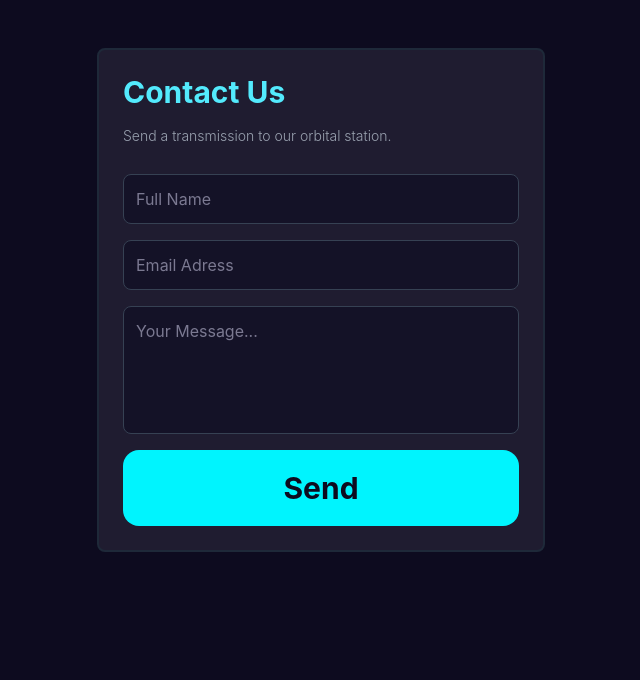
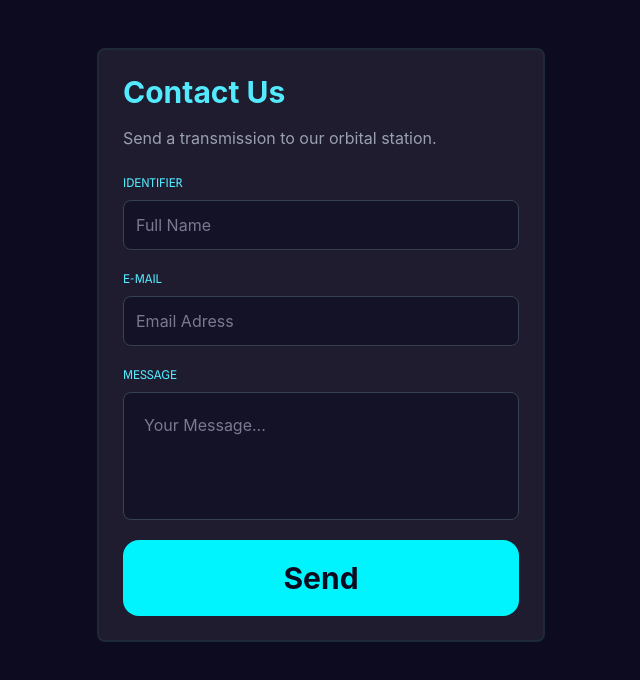
Before and after one commit to Cinephile-Team5/cinephile-e5, a React (Vite) app: page /contact in a window 1280 px wide. Shown: the top 680 px of the page, without its empty margins (319-959 px from the left). Built offline with nearby package versions, Linux system fonts and the light colour scheme.

Commit message:
add: finished contact form with styles

```diff
--- a/src/index.css
+++ b/src/index.css
@@ -12,7 +12,7 @@
   --color-white: #E2E0FC;
   --color-fuchsia: #DF00C8;
   --color-soft-pink: #e9e6ff;
-  --color-gray-contact: #1f1c30
+  --color-gray-contact: #1f1c30;
 
 }
 
--- a/src/pages/Contact.jsx
+++ b/src/pages/Contact.jsx
@@ -7,13 +7,17 @@ function Contact() {
 
             <div>
             <h1 className="text-3xl font-bold text-cyan-300">Contact Us</h1>
-            <p className="text-gray-400 font-light text-sm mt-4">Send a transmission to our orbital station.</p>
+            <p className="text-gray-400 text-[16px] mt-4">Send a transmission to our orbital station.</p>
             </div>
 
-            <form className="flex flex-col gap-4 mt-6" w-full>
-                <input type="text" placeholder="Full Name" className="p-3 rounded-lg text-white border border-gray-700 bg-bg-blue-card focus:outline-none focus:ring-2 focus:ring-cyan-300" />
-                <input type="email" placeholder="Email Adress" className="p-3 rounded-lg text-white border border-gray-700 bg-bg-blue-card focus:outline-none focus:ring-2 focus:ring-cyan-300" />
-                <textarea placeholder="Your Message..." className="p-3 rounded-lg text-white border border-gray-700 bg-bg-blue-card focus:outline-none focus:ring-2 focus:ring-cyan-300 h-32 resize-none"></textarea>
+            <form className="flex flex-col gap-2 mt-5" w-full>
+                <label className="text-cyan-300 font-logo-spline text-[12px]">IDENTIFIER</label>
+                <input type="text" placeholder="Full Name" className="p-3 rounded-lg text-white border border-gray-700 bg-bg-blue-card focus:outline-none focus:ring-2 focus:ring-cyan-300 mb-3" />
+                <label className="text-cyan-300 font-logo-spline text-[12px]">E-MAIL</label>
+                <input type="email" placeholder="Email Adress" className="p-3 rounded-lg text-white border border-gray-700 bg-bg-blue-card focus:outline-none focus:ring-2 focus:ring-cyan-300 mb-3" />
+
+                <label className="text-cyan-300 font-logo-spline text-[12px]">MESSAGE</label>
+                <textarea placeholder="Your Message..." className="p-5 rounded-lg text-white border border-gray-700 bg-bg-blue-card focus:outline-none focus:ring-2 focus:ring-cyan-300 h-32 resize-none mb-3"></textarea>
                 <Button text="Send"/>
             </form>
         </div>
```
